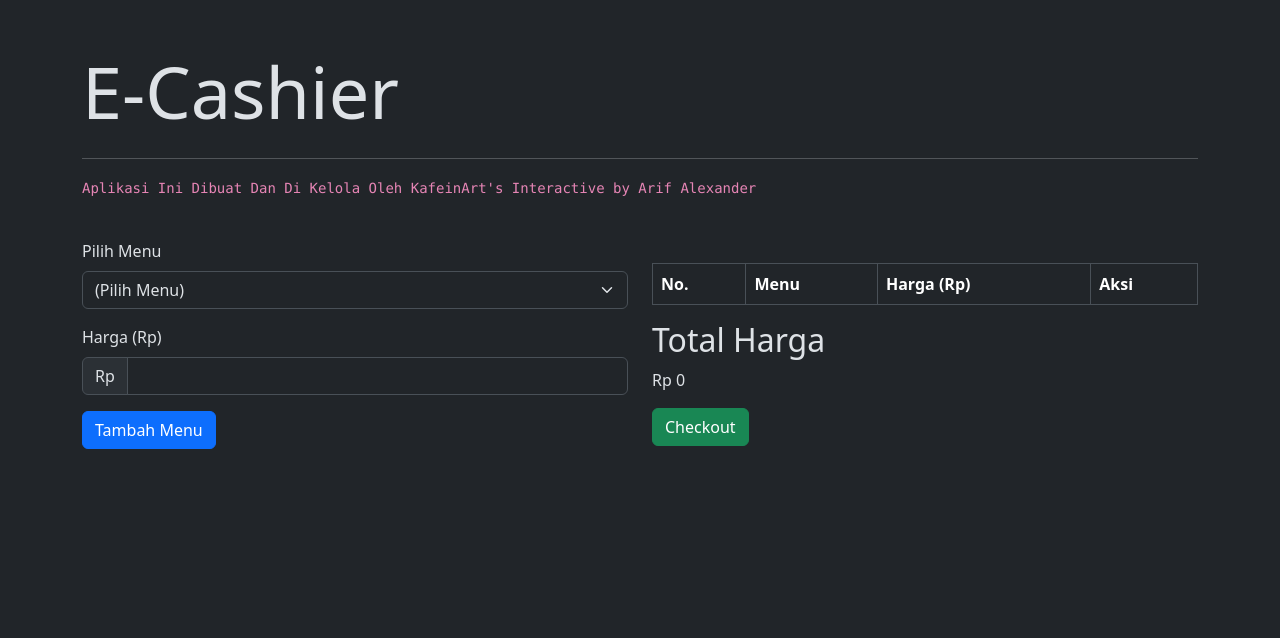
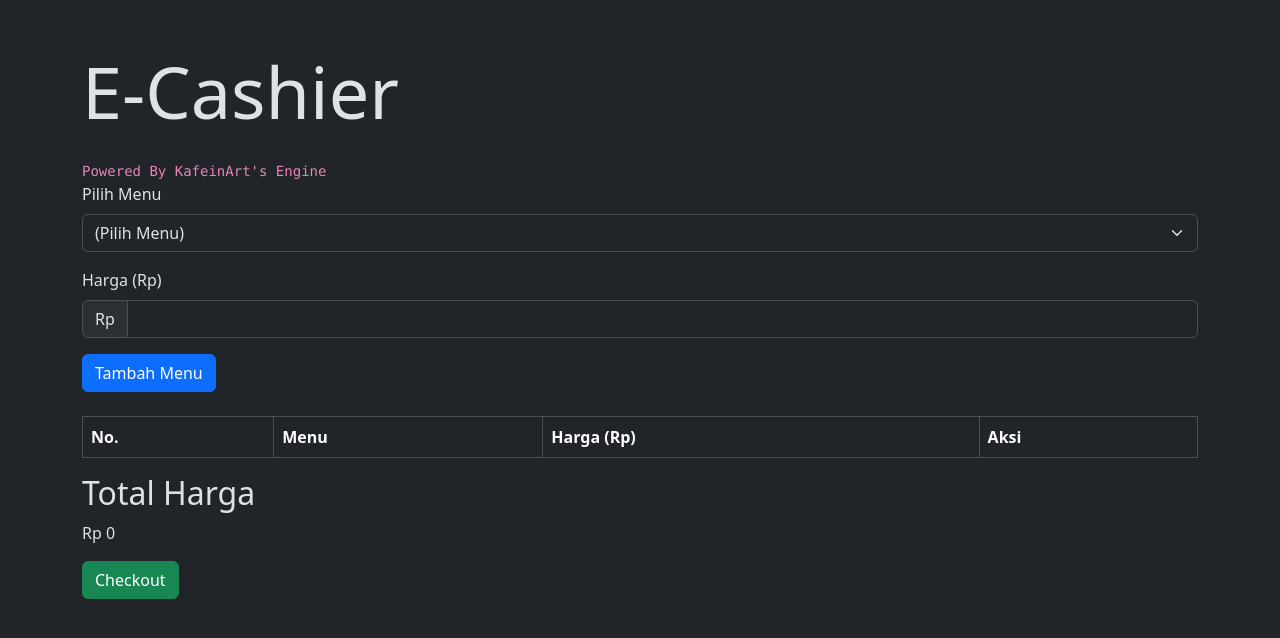
Before and after one commit to itsmebroarif/kafeinstore, a plain HTML site: page index.html in a window 1280 px wide. Drawn offline with nearby package versions, Linux system fonts and the light colour scheme; some packages are replaced by stand-ins of ours; a script that the page names is missing.

Commit message:
Memperbaiki bug yang ada di aplikasi

```diff
--- a/index.html
+++ b/index.html
@@ -1,34 +1,26 @@
 <!DOCTYPE html>
 <html lang="en" data-bs-theme="dark">
-
 <head>
   <meta charset="UTF-8">
   <meta name="viewport" content="width=device-width, initial-scale=1.0">
   <title>Aplikasi Kasir</title>
-  <link href="https://cdn.jsdelivr.net/npm/bootstrap@5.3.2/dist/css/bootstrap.min.css" rel="stylesheet"
-    integrity="sha384-T3c6CoIi6uLrA9TneNEoa7RxnatzjcDSCmG1MXxSR1GAsXEV/Dwwykc2MPK8M2HN" crossorigin="anonymous">
+  <link href="https://cdn.jsdelivr.net/npm/bootstrap@5.3.2/dist/css/bootstrap.min.css" rel="stylesheet" integrity="sha384-T3c6CoIi6uLrA9TneNEoa7RxnatzjcDSCmG1MXxSR1GAsXEV/Dwwykc2MPK8M2HN" crossorigin="anonymous">
   <link rel="stylesheet" href="https://cdn.jsdelivr.net/npm/sweetalert2@11.0.20/dist/sweetalert2.min.css">
 </head>
-
 <body>
   <div class="container mt-5">
-    <h1 class="display-2 mb-4">
-      E-Cashier
-    </h1>
-    <hr>
-    <code class="mb-4">
-       Aplikasi Ini Dibuat Dan Di Kelola Oleh KafeinArt's Interactive by Arif Alexander
-     </code>
+    <h1 class="mb-4 display-2">E-Cashier</h1>
+    <code>Powered By KafeinArt's Engine</code>
 
-    <div class="row mt-4 py-3">
-      <div class="col">
+    <!-- Dropdown Menu -->
     <div class="mb-3">
       <label for="menuDropdown" class="form-label">Pilih Menu</label>
       <select class="form-select" id="menuDropdown">
-            <option value=""><b>(Pilih Menu)</b></option>
+        <option value="(menu)"><b>(Pilih Menu)</b></option>
         <option value="es-blender">Es Blender</option>
         <option value="es-seduh">Es Seduh</option>
         <option value="minuman-panas">Minuman Panas</option>
+        <option value="makanan">Makanan</option>
         <option value="makanan-berat">Makanan Berat</option>
         <option value="makanan-ringan">Makanan Ringan</option>
       </select>
@@ -46,9 +38,7 @@
 
     <!-- Tombol Tambah Menu -->
     <button class="btn btn-primary" id="tambahMenuBtn">Tambah Menu</button>
-      </div>
 
-      <div class="col">
     <!-- Tabel Data Menu yang Dipesan -->
     <table class="table table-bordered mt-4">
       <thead>
@@ -63,27 +53,20 @@
         <!-- Data menu yang dipesan akan ditampilkan di sini -->
       </tbody>
     </table>
+
     <!-- Total Harga -->
     <div>
       <h2>Total Harga</h2>
       <p id="totalHarga">Rp 0</p>
     </div>
+
     <!-- Tombol Checkout dan Pembayaran -->
     <button class="btn btn-success" id="checkoutBtn">Checkout</button>
-      </div>
-    </div>
-
-
-
 
   </div>
 
-  <script src="https://cdn.jsdelivr.net/npm/@popperjs/core@2.11.8/dist/umd/popper.min.js"
-    integrity="sha384-I7E8VVD/ismYTF4hNIPjVp/Zjvgyol6VFvRkX/vR+Vc4jQkC+hVqc2pM8ODewa9r"
-    crossorigin="anonymous"></script>
-  <script src="https://cdn.jsdelivr.net/npm/bootstrap@5.3.2/dist/js/bootstrap.min.js"
-    integrity="sha384-BBtl+eGJRgqQAUMxJ7pMwbEyER4l1g+O15P+16Ep7Q9Q+zqX6gSbd85u4mG4QzX+"
-    crossorigin="anonymous"></script>
+  <script src="https://cdn.jsdelivr.net/npm/@popperjs/core@2.11.8/dist/umd/popper.min.js" integrity="sha384-I7E8VVD/ismYTF4hNIPjVp/Zjvgyol6VFvRkX/vR+Vc4jQkC+hVqc2pM8ODewa9r" crossorigin="anonymous"></script>
+  <script src="https://cdn.jsdelivr.net/npm/bootstrap@5.3.2/dist/js/bootstrap.min.js" integrity="sha384-BBtl+eGJRgqQAUMxJ7pMwbEyER4l1g+O15P+16Ep7Q9Q+zqX6gSbd85u4mG4QzX+" crossorigin="anonymous"></script>
   <script src="https://cdn.jsdelivr.net/npm/sweetalert2@11.0.20/dist/sweetalert2.min.js"></script>
 
   <script>
@@ -224,5 +207,4 @@
 
   </script>
 </body>
-
 </html>
```
Lines whose indentation alone changed are shown as unchanged.
